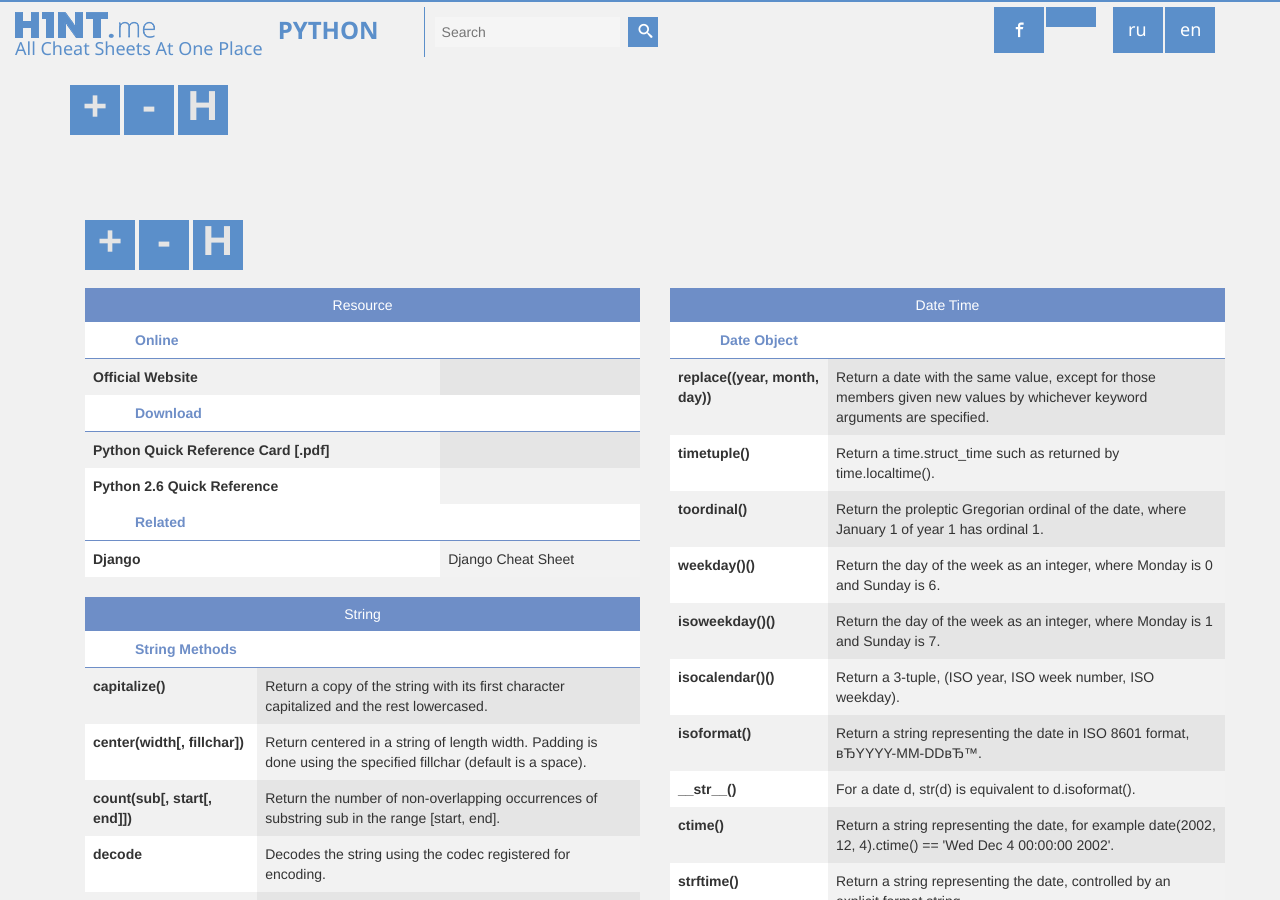
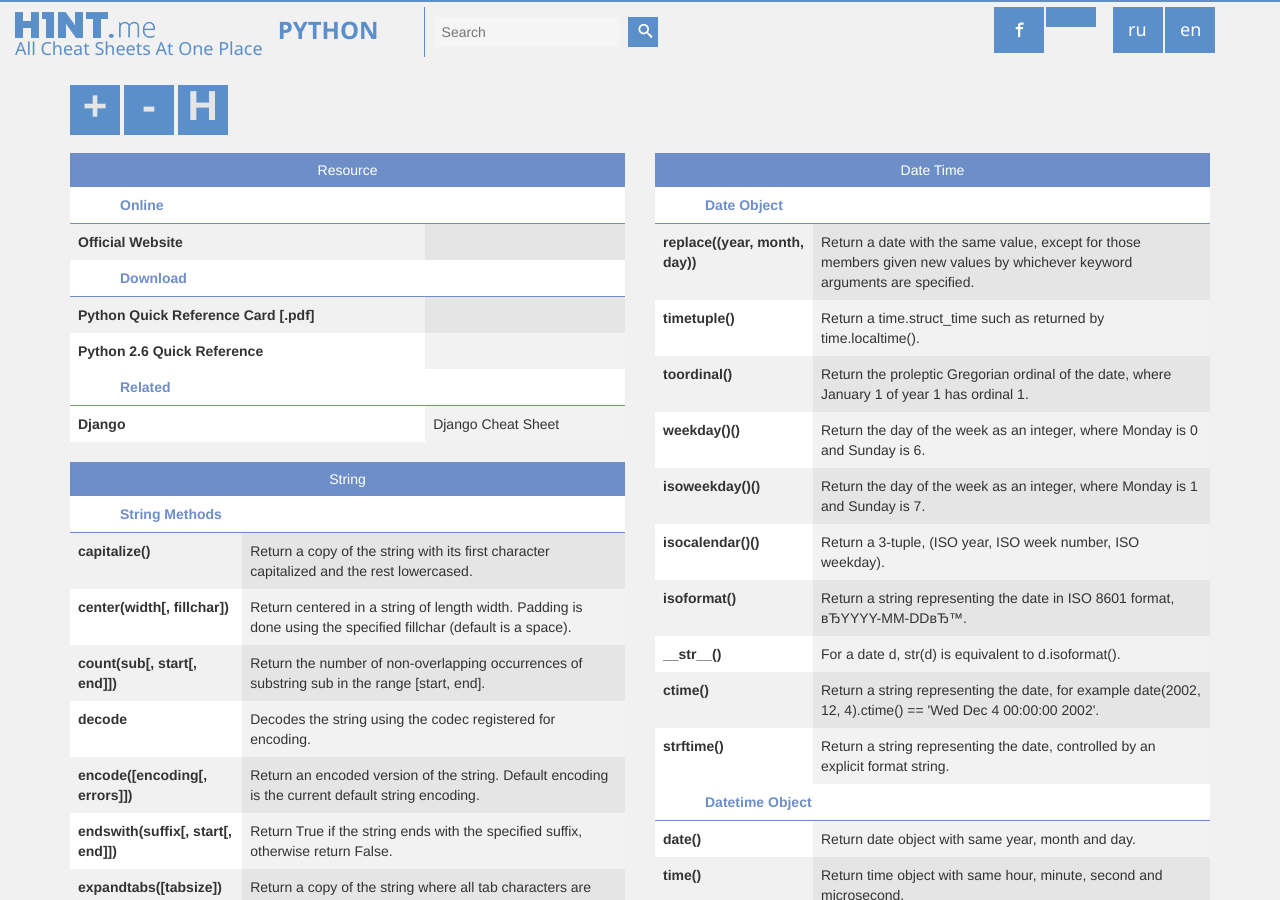
Before and after one commit to h1ntme/h1ntme.github.io, a Jekyll site: the page built from _posts/en/P/2015-01-31-python.html, in a window 1280 px wide and 900 px high. Built offline with Jekyll 4.4.1, drawn with Linux system fonts in a browser that asks for light colours; nearby versions of some CDN libraries.

Commit message:
all P clear :)

```diff
--- a/_posts/en/P/2015-01-31-python.html
+++ b/_posts/en/P/2015-01-31-python.html
@@ -5,16 +5,6 @@ lang: en
 categories:
     - en
 ---
-
-  <div id="hints">
-    <div class="container" id="search-area">	<!--добавил id для поиска по странице-->
-     <div class="row">
-		<div class="col-md-6 col-sm-6">
-			<div id="open-all" class="control">+</div>
-			<div id="close-all" class="control">-</div>
-			<div id="hide-all" class="control">H</div>
-		</div>
-	</div>
 
       <div class="row">
         <div class="col-md-6 col-sm-6">
@@ -1025,5 +1015,3 @@ categories:
 </div>
 
 		</div>
-      </div>
-    </div>
```
Also changed, not shown: _posts/en/P/2015-01-30-php.html (+0 -13 lines).
